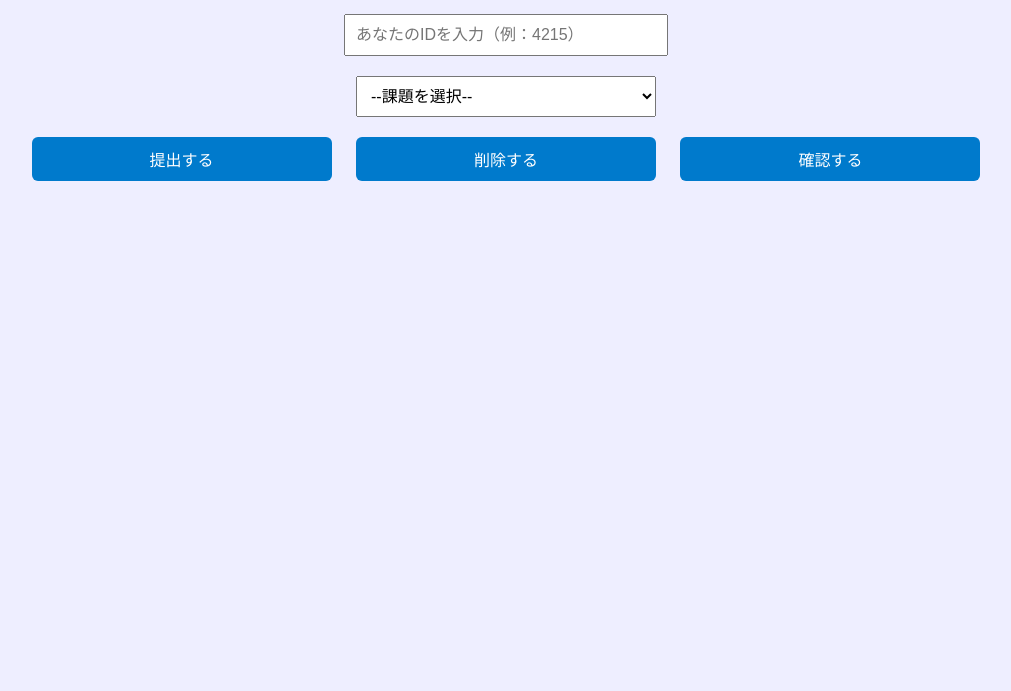
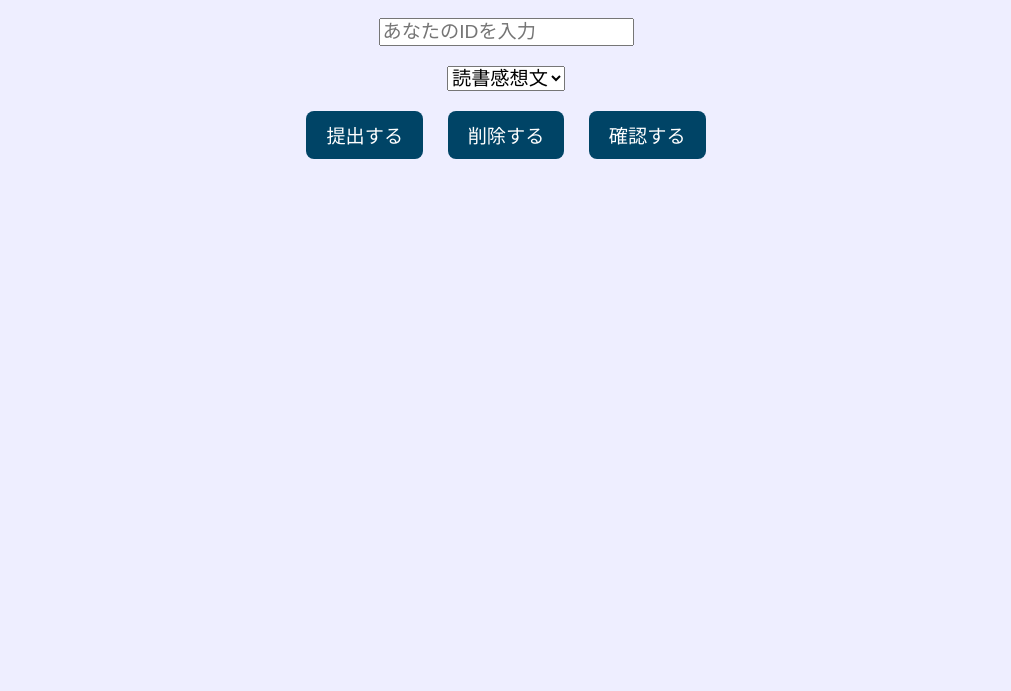
Before and after one commit to TUKU-cloud/homeworkCheck, a plain HTML site: page index.html in a window 1280 px wide. Shown: the part 109-800 px from the top of the page, without its empty margins (134-1145 px from the left). Drawn offline with Linux system fonts and the light colour scheme.

Commit message:
Update index.html

```diff
--- a/index.html
+++ b/index.html
@@ -2,159 +2,107 @@
 <html lang="ja">
 <head>
   <meta charset="UTF-8">
-  <title>宿題提出フォーム</title>
+  <title>課題提出フォーム</title>
+  <meta name="viewport" content="width=device-width, initial-scale=1.0">
   <style>
     body {
       font-family: sans-serif;
       text-align: center;
-      background: #eef;
-      padding: 30px;
+      background-color: #eef;
+      padding: 20px;
     }
-    input, select, button {
+    select, input {
+      font-size: 1.2em;
       margin: 10px;
-      padding: 10px;
-      font-size: 1em;
-      width: 80%;
-      max-width: 300px;
     }
     button {
-      background: #007acc;
+      font-size: 1.2em;
+      margin: 10px;
+      padding: 10px 20px;
+      background-color: #004466;
       color: white;
       border: none;
-      border-radius: 6px;
-      cursor: pointer;
-    }
-    button:hover {
-      background: #005fa3;
-    }
-    #status {
-      margin-top: 20px;
-      font-size: 1.2em;
-      font-weight: bold;
-    }
-    table {
-      margin: 20px auto;
-      border-collapse: collapse;
-      background: white;
-    }
-    th, td {
-      border: 1px solid #333;
-      padding: 8px 12px;
-    }
-    th {
-      background: #ccc;
+      border-radius: 8px;
     }
   </style>
 </head>
 <body>
-  <h2>📤 夏休みの宿題提出フォーム</h2>
+  <h1>課題提出フォーム</h1>
 
-  <input type="text" id="id" placeholder="あなたのIDを入力（例：4215）"><br>
+  <div>
+    <input type="text" id="id" placeholder="あなたのIDを入力">
+    <br>
+    <select id="task">
+      <option value="読書感想文">読書感想文</option>
+      <option value="計算ドリル">計算ドリル</option>
+      <option value="漢字練習">漢字練習</option>
+    </select>
+  </div>
 
-  <select id="task">
-    <option value="">--課題を選択--</option>
-    <option value="読書感想文">読書感想文</option>
-    <option value="貯金箱づくり">貯金箱づくり</option>
-    <option value="ポスター">ポスター</option>
-    <option value="自由研究">自由研究</option>
-    <option value="標語">標語</option>
-  </select><br>
-
-  <button onclick="submitForm()">提出する</button>
-  <button onclick="deleteTask()">削除する</button>
-  <button onclick="checkStatus()">確認する</button>
-
-  <div id="status"></div>
-  <div id="resultTable"></div>
+  <div>
+    <button onclick="submitForm()">提出する</button>
+    <button onclick="deleteTask()">削除する</button>
+    <button onclick="checkTasks()">確認する</button>
+  </div>
 
   <script>
-   const SCRIPT_URL = "https://script.google.com/macros/s/AKfycbx3XvAu6jENGg7AcQHAPhb_Ef6VXt7rn7JOQ2L7qn8i287nRipXJ_N0HxkKhrRl46C_Cw/exec";
+    const SCRIPT_URL = "https://script.google.com/macros/s/AKfycby2_cClDLD5pyMLJ5FV1_jBPR3q2-OjDxzgMCohT-3AOSOhxKdosbd8XVMHiPk2OB3VYA/exec";
 
     function submitForm() {
       const id = document.getElementById("id").value.trim();
       const task = document.getElementById("task").value;
-      const check = "";
-      const action = "submit";
-
       const formData = new FormData();
       formData.append("id", id);
       formData.append("task", task);
-      formData.append("check", check);
-      formData.append("action", action);
+      formData.append("action", "submit");
 
       fetch(SCRIPT_URL, {
         method: "POST",
-        body: formData,
+        body: formData
       })
-        .then((res) => res.text())
-        .then((text) => {
-          alert("サーバー応答: " + text);
-        })
-        .catch((err) => {
-          alert("通信エラー：" + err);
-        });
+      .then(res => res.text())
+      .then(text => alert("提出結果: " + text))
+      .catch(err => alert("通信エラー: " + err));
     }
 
     function deleteTask() {
-      const id = document.getElementById('id').value.trim();
-      const task = document.getElementById('task').value;
-      if (!id || !task) return alert("削除にはIDと課題の選択が必要です。");
-
-      const params = new URLSearchParams();
-      params.append("id", id);
-      params.append("task", task);
-      params.append("action", "delete");
+      const id = document.getElementById("id").value.trim();
+      const task = document.getElementById("task").value;
+      const formData = new FormData();
+      formData.append("id", id);
+      formData.append("task", task);
+      formData.append("action", "delete");
 
       fetch(SCRIPT_URL, {
         method: "POST",
-        headers: {
-          "Content-Type": "application/x-www-form-urlencoded"
-        },
-        body: params,
+        body: formData
       })
-        .then(res => res.text())
-        .then(txt => showStatus(txt))
-        .catch(err => showStatus("通信エラー：" + err));
+      .then(res => res.text())
+      .then(text => alert("削除結果: " + text))
+      .catch(err => alert("通信エラー: " + err));
     }
 
-    function checkStatus() {
-      const id = document.getElementById('id').value.trim();
-      if (!id) return alert("IDを入力してください。");
-
-      const params = new URLSearchParams();
-      params.append("id", id);
-      params.append("check", "true");
+    function checkTasks() {
+      const id = document.getElementById("id").value.trim();
+      const formData = new FormData();
+      formData.append("id", id);
+      formData.append("task", ""); // 不要だが送っておく
+      formData.append("action", "check");
 
       fetch(SCRIPT_URL, {
         method: "POST",
-        body: params,
+        body: formData
       })
-      .then(res => res.json())
-      .then(data => {
-        let html = "<h3>★ 課題</h3><table><tr><th>課題</th><th>★</th></tr>";
-        data.stars.forEach(item => {
-          html += `<tr><td>${item[0]}</td><td>${item[1]}</td></tr>`;
-        });
-        html += `<tr><th>合計</th><td>${data.totalStars}</td></tr></table>`;
-
-        html += "<h3>ポイント課題</h3><table><tr><th>課題</th><th>ポイント</th></tr>";
-        data.points.forEach(item => {
-          html += `<tr><td>${item[0]}</td><td>${item[1]}</td></tr>`;
-        });
-        html += `<tr><th>合計</th><td>${data.totalPoints}</td></tr></table>`;
-
-        document.getElementById("resultTable").innerHTML = html;
+      .then(res => res.text())
+      .then(text => {
+        try {
+          const tasks = JSON.parse(text);
+          alert("提出済み課題: " + (tasks.length > 0 ? tasks.join(", ") : "なし"));
+        } catch {
+          alert("確認結果: " + text);
+        }
       })
-      .catch(err => showStatus("確認エラー：" + err));
-    }
-
-    function showStatus(msg) {
-      const status = document.getElementById("status");
-      status.textContent = msg;
-      status.style.opacity = 1;
-      setTimeout(() => {
-        status.style.opacity = 0;
-      }, 2500);
+      .catch(err => alert("通信エラー: " + err));
     }
   </script>
 </body>
```
